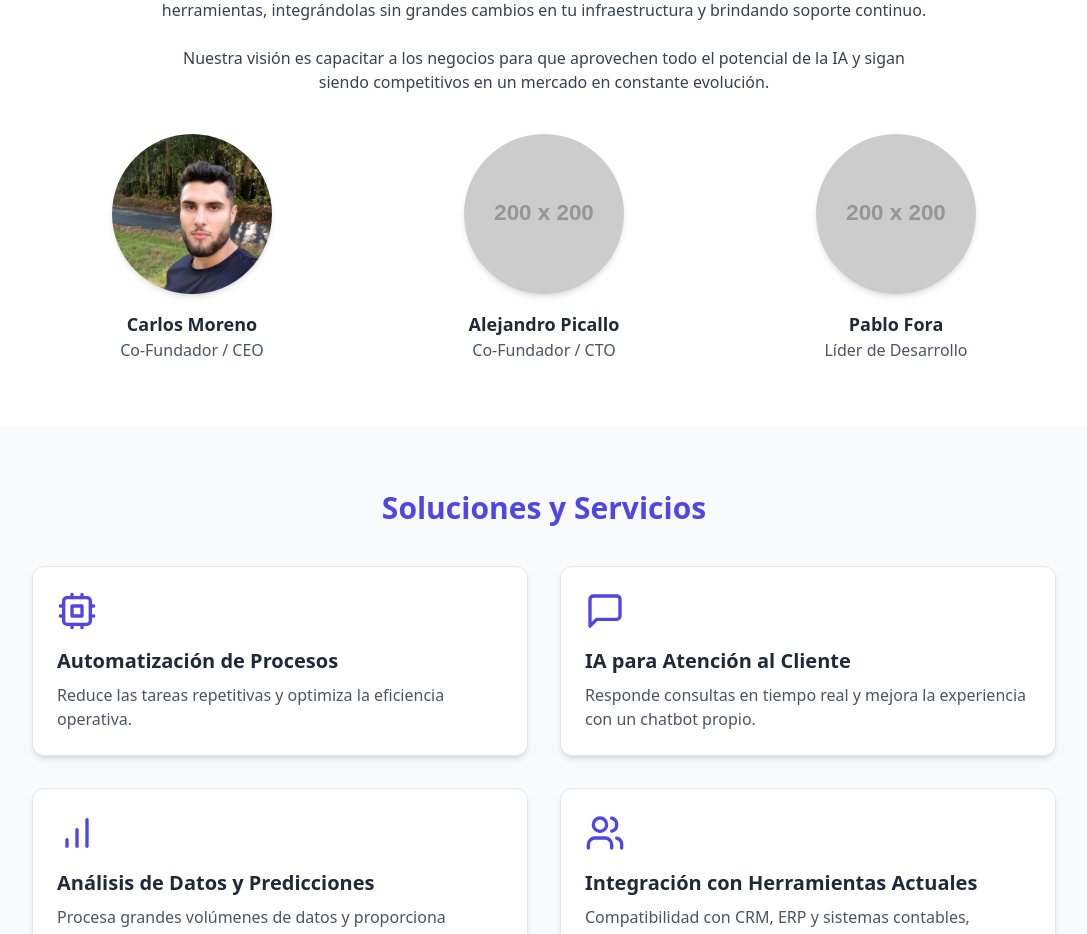
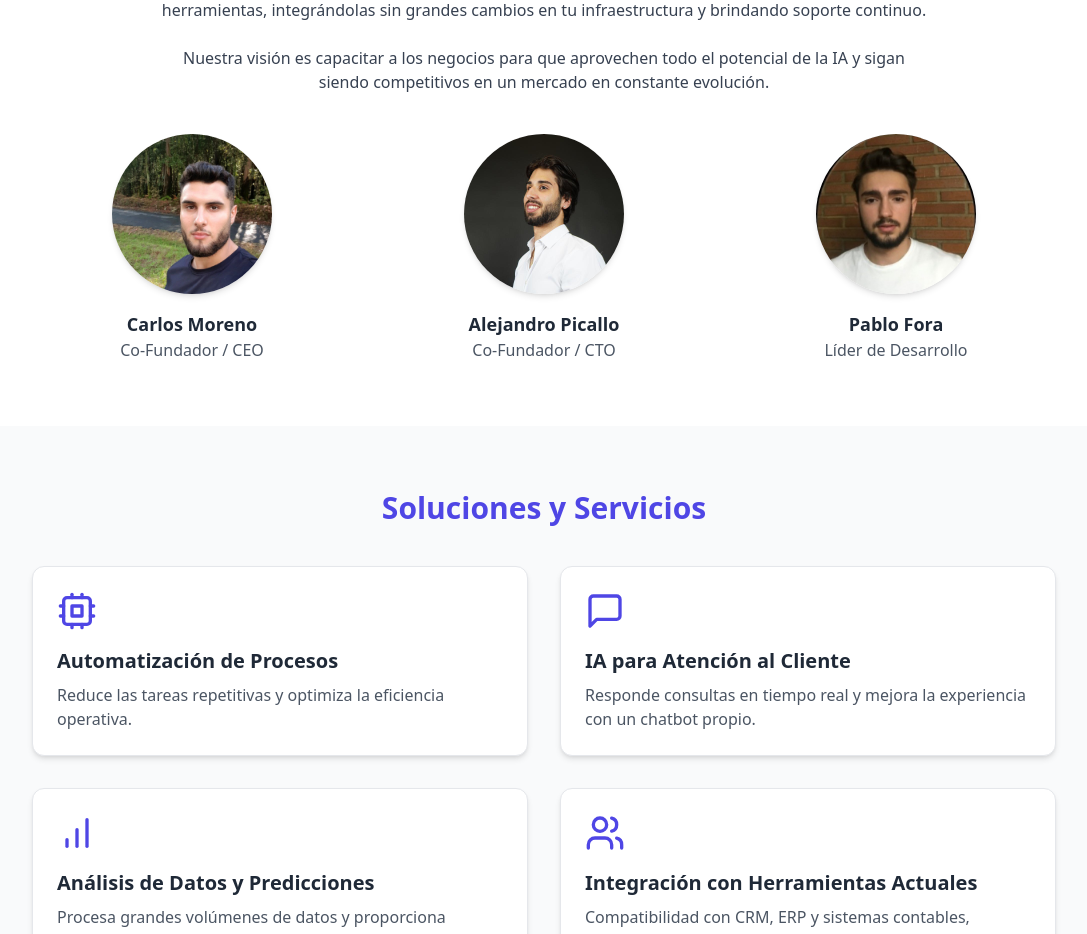
Before and after one commit to carlosmorenolosa/IA_Pymes, a React (Create React App) app: page / in a window 1280 px wide. Shown: the part 780-1714 px from the top of the page, without its empty margins (96-1183 px from the left). Built offline with nearby package versions, Linux system fonts and the light colour scheme.

Commit message:
se añaden el resto de fotos del equipo

```diff
--- a/src/App.js
+++ b/src/App.js
@@ -147,12 +147,12 @@ function AboutSection() {
           <TeamMember
             name="Alejandro Picallo"
             role="Co-Fundador / CTO"
-            imageUrl="https://via.placeholder.com/200"
+            imageUrl="/images/picallo.jpg"
           />
           <TeamMember
             name="Pablo Fora"
             role="Líder de Desarrollo"
-            imageUrl="https://via.placeholder.com/200"
+            imageUrl="/images/pablo.jpg"
           />
         </div>
       </motion.div>
```
Also changed, not shown: public/images/pablo.jpg (added), public/images/picallo.jpg (added).
